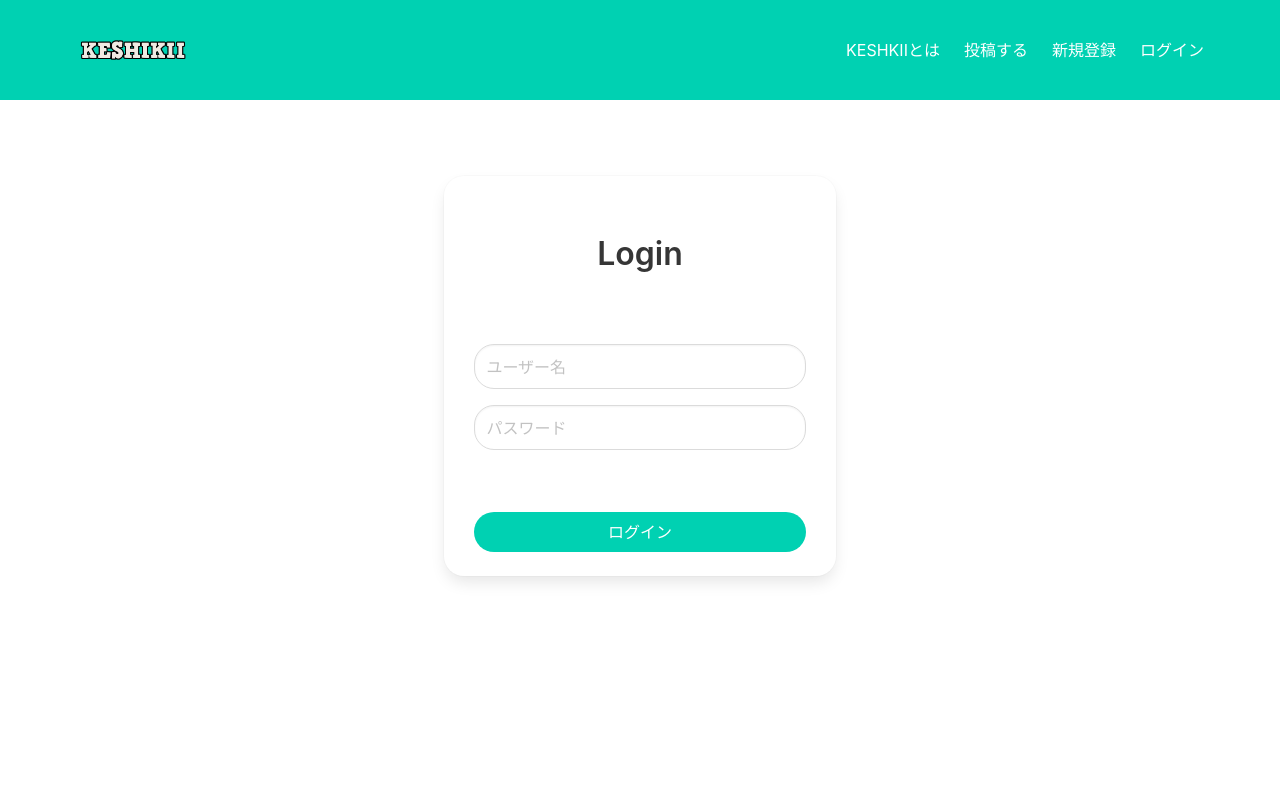
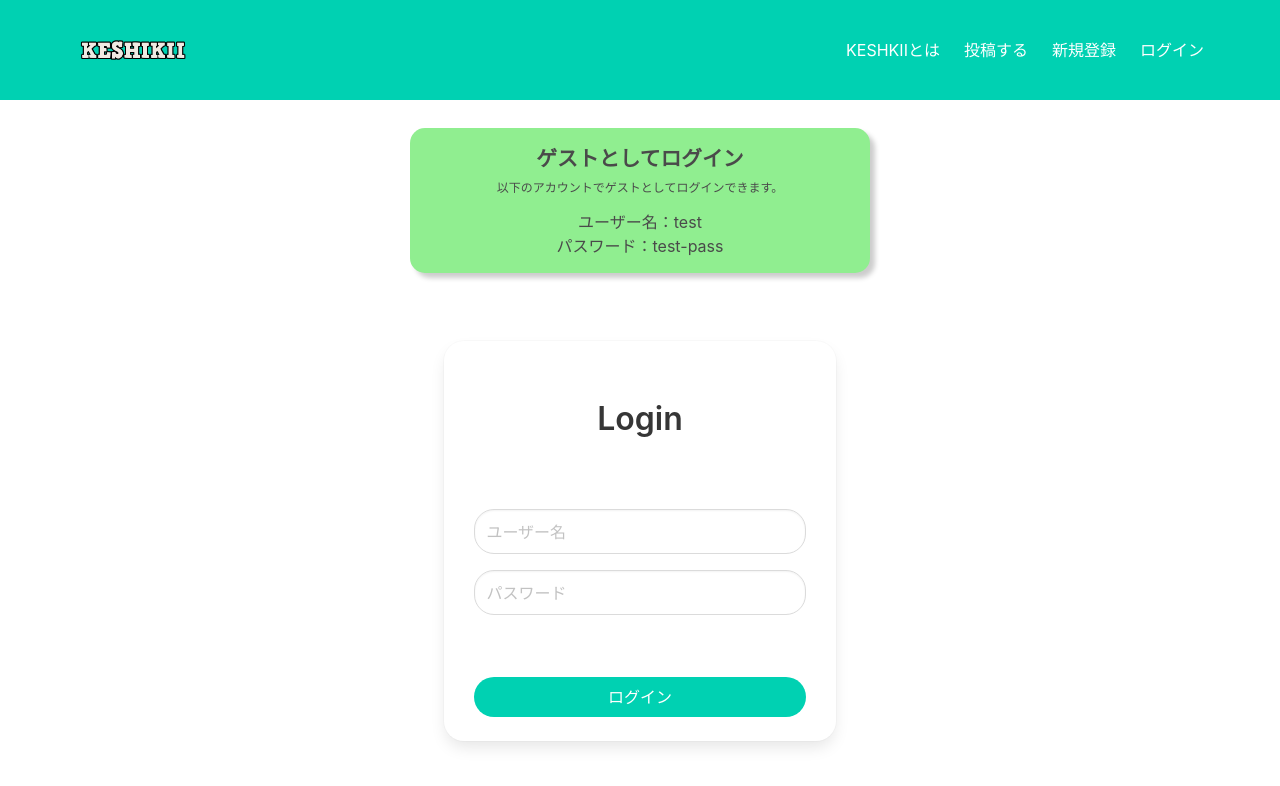
Before and after one commit to tko-asn/keshikii, a Vue app in the folder frontend/: page /login in a window 1280 px wide. Shown: the top 786 px of the page. Built offline with nearby package versions, Linux system fonts and the light colour scheme.

Commit message:
Add guest user description to login page

```diff
--- a/frontend/src/views/LoginPage.vue
+++ b/frontend/src/views/LoginPage.vue
@@ -3,6 +3,15 @@
     <GlobalMenu></GlobalMenu>
     <GlobalMessage></GlobalMessage>
     <div id="login-container" class="container mt-6">
+      <div id="guest-user">
+        <h2>ゲストとしてログイン</h2>
+        <div class="mb-3">
+          <span class="help">以下のアカウントでゲストとして</span>
+          <span class="help">ログインできます。</span>
+        </div>
+        <p>ユーザー名：test</p>
+        <p>パスワード：test-pass</p>
+      </div>
       <div class="columns is-centered">
         <form
           id="login-form"
@@ -113,6 +122,23 @@ export default {
 </script>
 
 <style scoped>
+#guest-user {
+  margin: 20px auto 0;
+  padding: 15px;
+  box-shadow: 5px 5px 5px rgba(0, 0, 0, 0.2);
+  background-color:lightgreen ;
+  width: 40%;
+  border-radius: 20px;
+  text-align: center;
+  border-radius: 15px;
+}
+span {
+  display: inline-block;
+}
+#guest-user h2 {
+  font-size: 1.3rem;
+  font-weight: bold;
+}
 #login-form {
   margin: 80px auto 0;
   min-height: 400px;
@@ -142,6 +168,9 @@ export default {
   padding-top: 60px;
 }
 @media screen and (max-width: 768px) {
+  #guest-user {
+    width: 80%;
+  }
   #tablet-button {
     display: block;
     margin-top: 50px;
```
